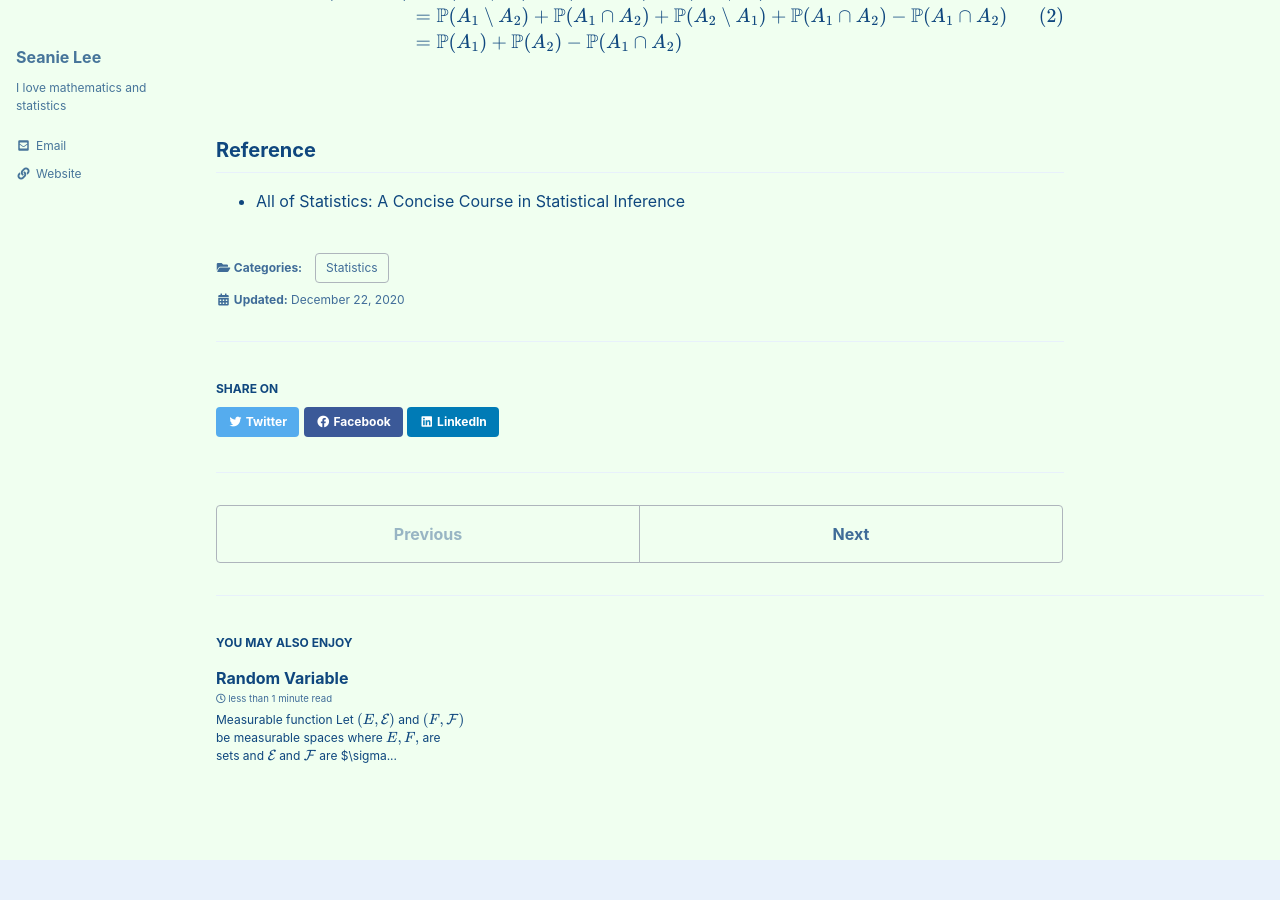
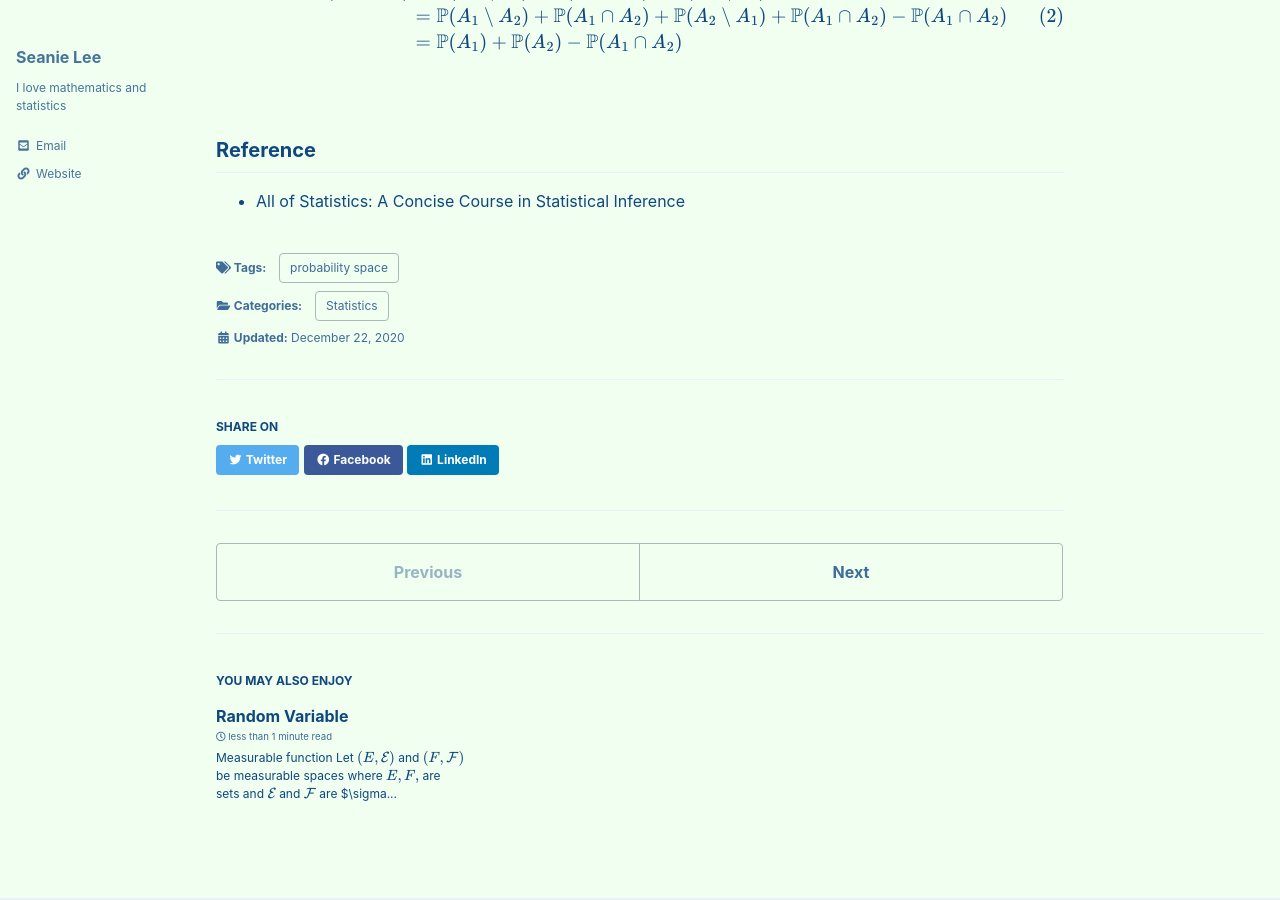
Before and after one commit to seanie12/blog, a Jekyll site: the page built from _posts/2020-12-22-probablity-space.md, in a window 1280 px wide and 900 px high, scrolled down 1287 px. Built offline with Jekyll 4.4.1, drawn with Linux system fonts in a browser that asks for light colours; cached includes are drawn as plain includes; formulas are drawn with MathJax 3.

Commit message:
Update 2020-12-22-probablity-space.md

```diff
--- a/_posts/2020-12-22-probablity-space.md
+++ b/_posts/2020-12-22-probablity-space.md
@@ -4,6 +4,9 @@ title: "Probability Space"
 
 categories:
   - Statistics
+
+tags:
+  - probability space
 
 use_math: true
 ---
```
